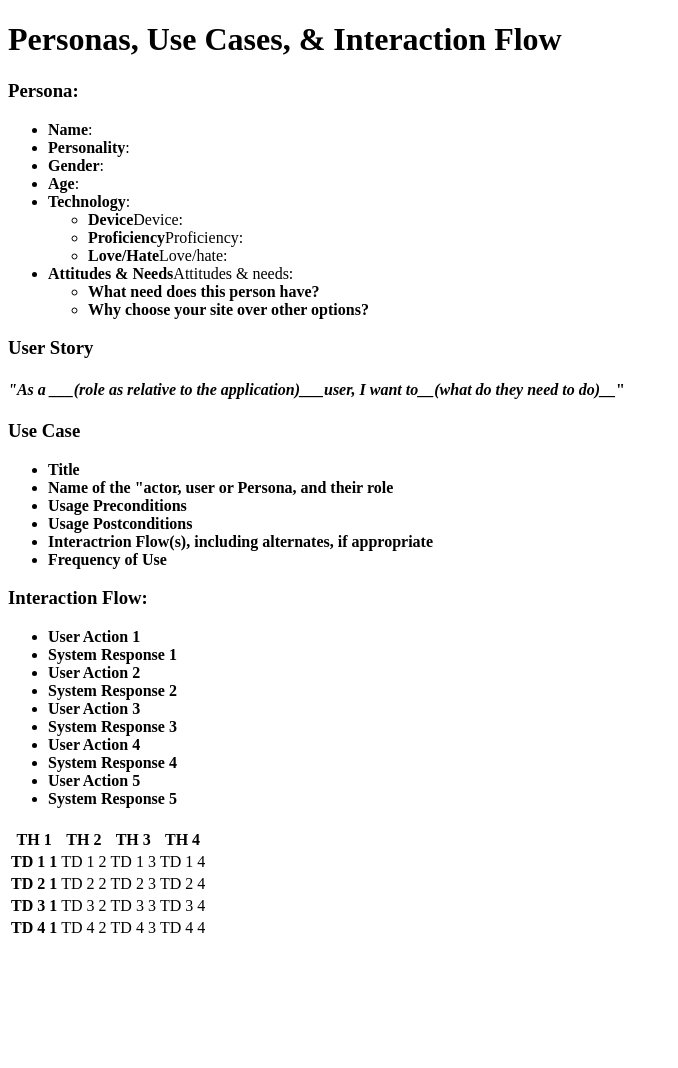
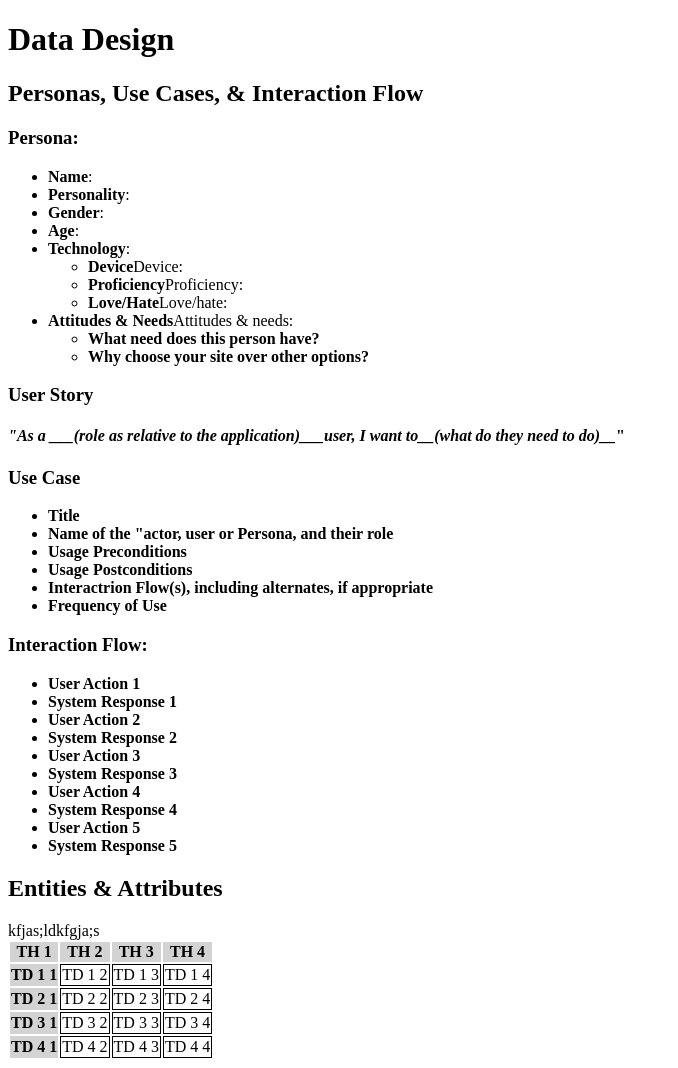
Before and after one commit to akhamsamran/data-design-project, a PHP site: page / in a window 1280 px wide. Shown: the whole page, without its empty margins (0-678 px from the left). Before the commit the page ends 933 px from the top, so only its background shows below. Run offline with PHP 8.4, Linux system fonts and the light colour scheme.

Commit message:
added some code for the table to the css

```diff
--- /dev/null
+++ b/css/style.css
@@ -0,0 +1,10 @@
+td {
+	border: 1px solid black;
+}
+
+th {
+	background-color: lightgray;
+}
+thead {
+	background-color: pink;
+}
--- a/index.php
+++ b/index.php
@@ -13,12 +13,13 @@
 	<head>
 		<meta charset="UTF-8"/>
 		<title>Title</title>
+		<link rel="stylesheet" href="css/style.css"/>
 	</head>
 	<body>
 		<main>
-			<h1>Personas, Use Cases, & Interaction Flow</h1>
+			<h1>Data Design</h1>
 			<div>
-				<h2></h2>
+				<h2>Personas, Use Cases, & Interaction Flow</h2>
 				<h3>Persona:</h3>
 				<ul>
 					<li><strong>Name</strong>: </li>
@@ -65,9 +66,12 @@
 				</ul>
 			</div>
 			<div>
-				<h2></h2>
+				<h2>Entities & Attributes</h2>
 				<p></p>
 				<table>
+					<thead>
+						<thcolspan="4">kfjas;ldkfgja;s</thcolspan></th>
+					</thead>
 					<tr>
 						<th>TH 1</th>
 						<th>TH 2</th>
```
